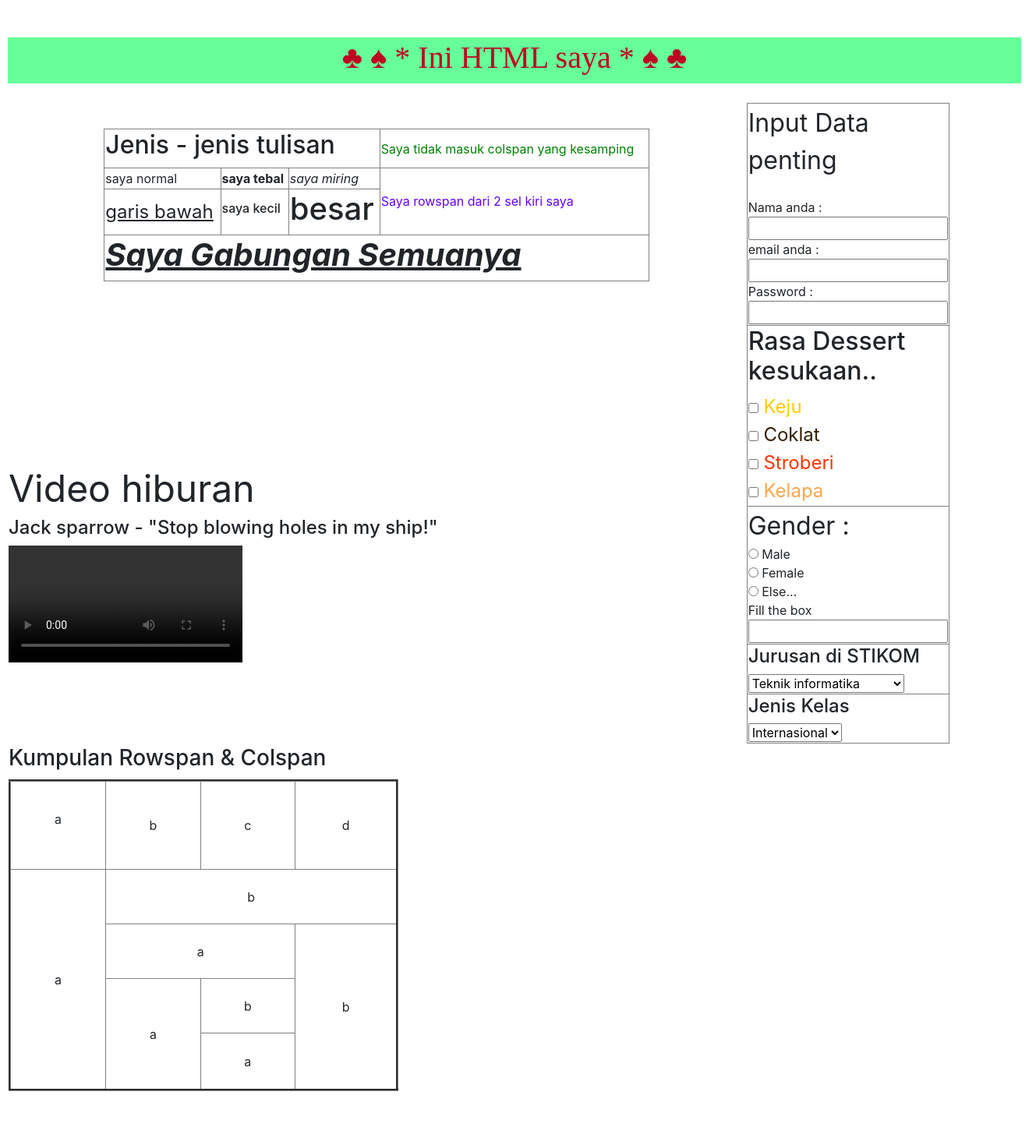
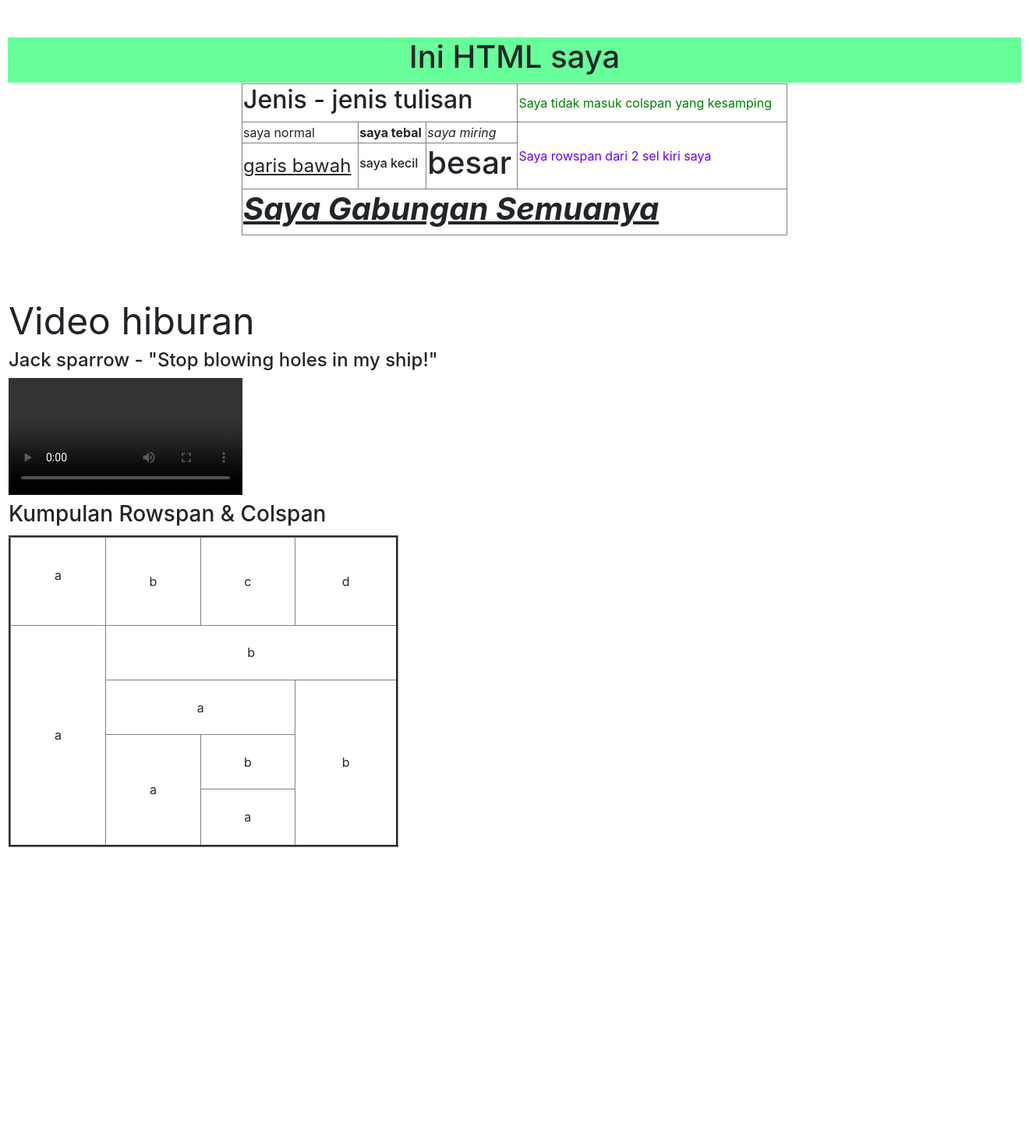
Before and after one commit to dNanda777/MHBWebsite, a PHP site: the page made by first HTML.html in a window 1320 px wide. Shown: the whole page at 78% size. After the commit the page ends 1087 px from the top, so only its background shows below. Run offline with PHP 8.4, Linux system fonts and the light colour scheme; some libraries are stand-ins or nearby versions; grey boxes are pictures that could not be loaded.

Commit message:
delete uneeded parts

```diff
--- a/addNewResidence.php
+++ b/addNewResidence.php
@@ -24,12 +24,12 @@
 
                     <div class="form-group">
                         <label for="Unit Numbers">unitNum</label>
-                        <input type="number" name="unitNum" class="form-control col-md-7" placeholder="Number of bedrooms in total">
+                        <input type="number" name="unitNum" class="form-control col-md-7" placeholder="Number of bedrooms">
                     </div>
 
                     <div class="form-group">
                         <label for="Floor Number">floorNum</label>
-                        <input type="number" name="floorNum" class="form-control col-md-7" placeholder="Number of floors in total">
+                        <input type="number" name="floorNum" class="form-control col-md-7" placeholder="Number of floors">
                     </div>
 
                     <button type="submit" class="btn btn-primary" name="save">SAVE</button>
--- a/first HTML.html
+++ b/first HTML.html
@@ -2,98 +2,68 @@
 <html lang="en">
 <head>
 	<title>  BETA - dashboard </title>
-<meta charset="utf-8">
+	<meta charset="utf-8">
   <meta name="viewport" content="width=device-width, initial-scale=1">
 	<link rel="stylesheet" href="css/bootstrap.css">
 	<script src="js/jquery-3.4.1.min.js"></script>
 </head>
 	<body>
 	<table  align="center" Width="1300px">
-	<tr><td bgcolor="#66ff99" colspan="2" align="center">
-	<h1><font face="Algerian" color="c00020">&#9827 &#9824 &#42 Ini HTML saya &#42 &#9824 &#9827 </font color="c00020"></h1>
-	</td></tr>
+		<tr>
+			<td bgcolor="#66ff99" colspan="2" align="center">
+				<h1>Ini HTML saya</h1>
+			</td>
+		</tr>
 
 	<br><br>
 
 	<td align="center">
 	<table width="700px" border="1">
 		<tr> <!--ini TR 1-->
-
-			<td colspan="3"> <h2><font align="center"> Jenis - jenis tulisan </font></h2> </td>
-			<td><font color="green"> Saya tidak masuk colspan yang kesamping</font> </td>
-		</tr>
-		<tr> <!--ini TR 2-->
-			<td><font size="3">  saya normal </font></td>
-			<td><font size="3"> <b> saya tebal </b> </font></td>
-			<td><font size="3"> <i> saya miring </i> </font></td>
-			<td rowspan="2"><font color="#6600ff"> Saya rowspan dari 2 sel kiri saya </font></td>
-		</tr>
-		<tr> <!--TR 3-->
-			<td><font size="5"> <u> garis bawah </u> </font></td>
-			<td><h6> saya kecil </h6></td>
-			<td><h1> besar </h6></td>
-		</tr>
-		<tr>
-			<td colspan="4" >
-			<h1><b><i><u>Saya Gabungan Semuanya</u></i></b></h1>
+			<td colspan="3">
+				<h2>
+					<font align="center"> Jenis - jenis tulisan </font>
+				</h2>
 			</td>
 
-	</td>
-
-	</table>
-
-	<!-- input yg dibawah ini jenis teks.-->
-	<!-- input tipe radio,yaitu input dengan memilih salah satu pilihan-->
-	<td rowspan="2">
-	<form>
-	<table width="200px" border="1">  <br>
-
-		<tr> <!--TR 1-->
-			<td> <font size="6"> Input Data penting </font> <br> <br>
-			Nama anda : <input type="text" name="Name"> <br>
-			email anda : <input type="text" name="email"> <br>
-			Password : <input type="password" name="pwd"> <br></td>
-		</tr>
-		<tr><!--TR 2-->
-			<td><h2> Rasa Dessert kesukaan.. </h2>
-				<font size="5" color="#ffcc00"><input type="checkbox" name="favfood" value="cheese"> Keju </font><br>
-				<font size="5" color="#331f00"><input type="checkbox" name="favfood" value="chocolate"> Coklat </font><br>
-				<font size="5" color="#ff3300"><input type="checkbox" name="favfood" value="strowberry"> Stroberi </font><br>
-				<font size="5" color="#ffa64d"><input type="checkbox" name="favfood" value="Coconut"> Kelapa </font><br>
+			<td>
+				<font color="green"> Saya tidak masuk colspan yang kesamping</font>
 			</td>
 		</tr>
+
+		<tr> <!--ini TR 2-->
+			<td>
+				<font size="3">  saya normal </font>
+			</td>
+			<td>
+				<font size="3"> <b> saya tebal </b> </font>
+			</td>
+			<td>
+				<font size="3"> <i> saya miring </i> </font>
+			</td>
+			<td rowspan="2">
+				<font color="#6600ff"> Saya rowspan dari 2 sel kiri saya </font>
+			</td>
+		</tr>
+
 		<tr> <!--TR 3-->
-			<td> <font size="6"> Gender : </font>
-			<br> <input type="radio" name="sex" value="male"> Male <br>
-			<input type="radio" name="sex" value="female"> Female <br>
-			<input type="radio" name="sex" value="else" > Else... <br>
-			Fill the box <input type="text" name="sex"> <br> </td>
+			<td>
+				<font size="5"> <u> garis bawah </u> </font>
+			</td>
+			<td>
+				<h6> saya kecil </h6>
+			</td>
+			<td>
+				<h1> besar </h6>
+			</td>
 		</tr>
 
 		<tr>
-			<td>
-			<h4> Jurusan di STIKOM </h4>
-			<select>
-				<br> <option value="TI"> Teknik informatika <br>
-				<option value="SI"> Sistem Informasi <br>
-				<option value="MI"> Manajemen Informatika <br>
-
-			</select>
+			<td colspan="4" >
+				<h1><b><i><u>Saya Gabungan Semuanya</u></i></b></h1>
 			</td>
-			<tr>
-			<td>
-				<h4> Jenis Kelas </h4>
-			<select>
-				<br> <option value="I"> Internasional <br>
-				<option value="R"> Regular
-			</select>
-			</td>
-			</tr>
-		</tr>
-
-
-	</table>
-	</form>
+	</td>
+</table>
 	</td>
 	<tr><td>
 
```
